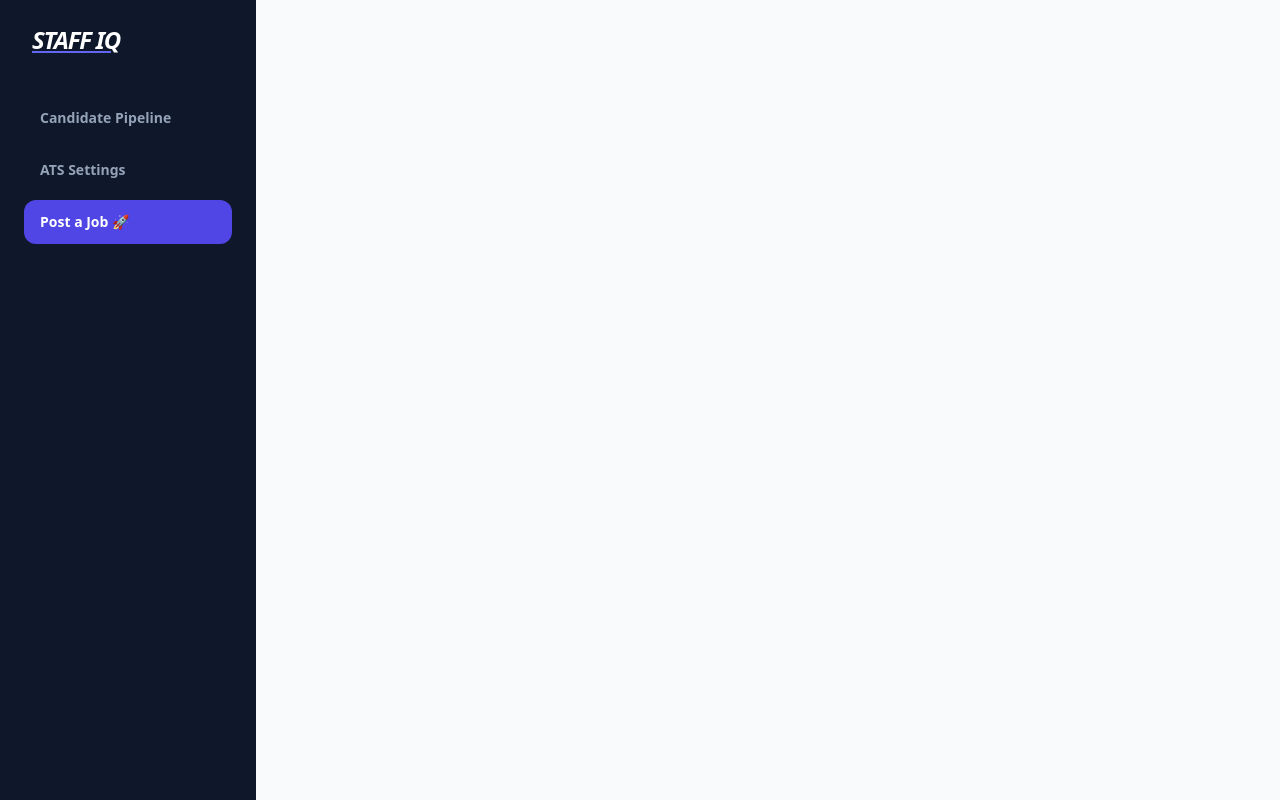
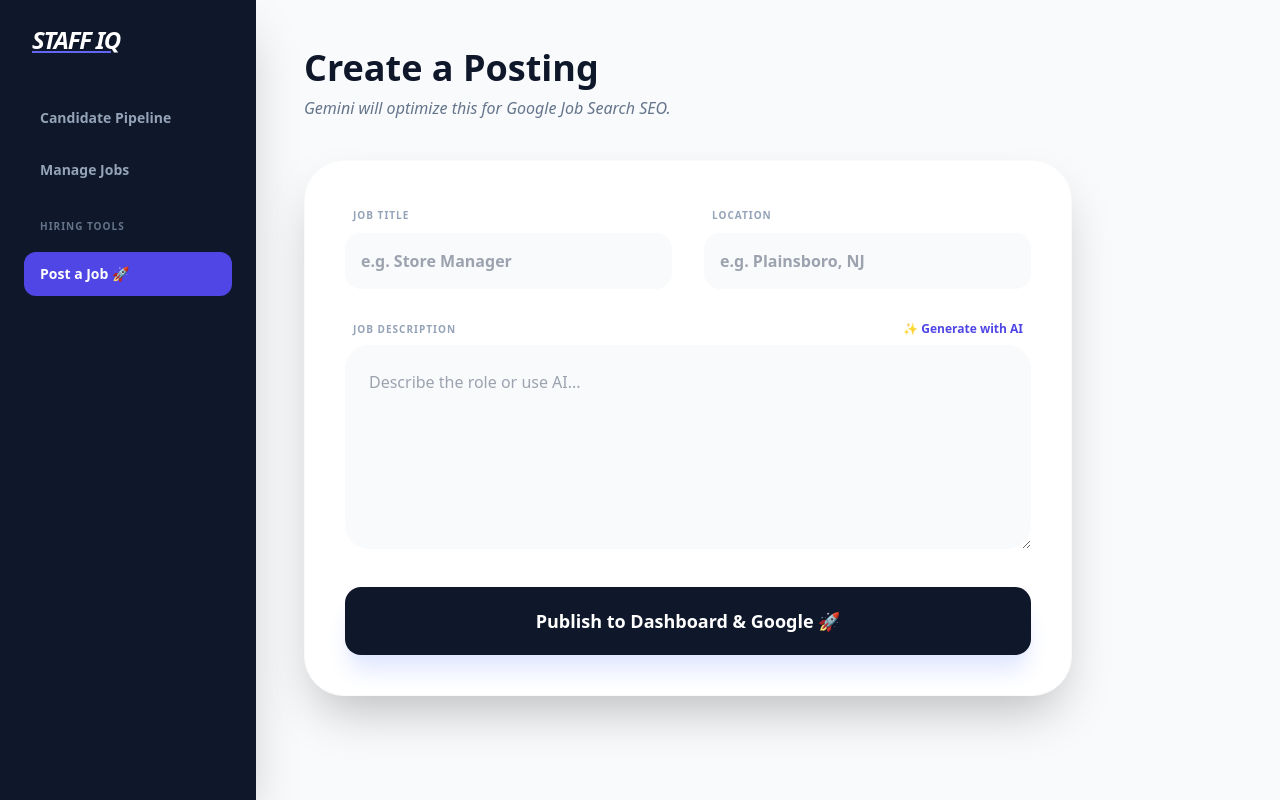
Before and after one commit to dansims2024-afk/staff-iq, a React (Vite) app: page / in a window 1280 px wide. Both pictures are taken after a click on the button "Post a Job 🚀". Built offline with nearby package versions, Linux system fonts and the light colour scheme.

Commit message:
Update App.jsx

```diff
--- a/src/App.jsx
+++ b/src/App.jsx
@@ -2,111 +2,142 @@ import React, { useState } from 'react';
 
 const App = () => {
   const [activeTab, setActiveTab] = useState('pipeline');
-  const [isGeneratingEmail, setIsGeneratingEmail] = useState(false);
-  const [autoReplyText, setAutoReplyText] = useState("");
+  const [isGenerating, setIsGenerating] = useState(false);
+
+  // --- STATE: JOBS & CANDIDATES ---
+  const [jobs, setJobs] = useState([
+    { id: 101, title: "Store Manager", location: "Plainsboro, NJ", status: "Active", applicants: 15 },
+  ]);
+
+  const [jobForm, setJobForm] = useState({
+    title: "",
+    location: "",
+    salaryMin: "60000",
+    salaryMax: "80000",
+    description: ""
+  });
 
   const [candidates, setCandidates] = useState([
-    { id: 1, name: 'Alex Rivera', role: 'Store Manager', score: 89, time: '2h ago', status: 'Screening', bio: 'Experienced retail leader.', skills: ['P&L', 'Leadership'] },
+    { id: 1, name: 'Alex Rivera', role: 'Store Manager', score: 89, time: '2h ago', status: 'Screening', skills: ['P&L', 'Leadership'] },
   ]);
 
-  // --- GEMINI: GENERATE AUTO-REPLY ---
-  const generateAutoReply = () => {
-    setIsGeneratingEmail(true);
-    // Simulating Gemini's response for an SEO-optimized, friendly reply
+  // --- GEMINI FUNCTIONS ---
+  const generateAIDescription = () => {
+    if (!jobForm.title) return alert("Enter a Job Title first!");
+    setIsGenerating(true);
     setTimeout(() => {
-      const template = `Hi {{candidate_name}},\n\nThank you for applying for the position at Staff IQ! Our team has received your resume, and our AI-matching engine is currently reviewing your qualifications against our requirements. \n\nWe pride ourselves on a fast hiring process and will be in touch within 48 hours if there is a match. In the meantime, feel free to check out our team page!\n\nBest regards,\nThe Hiring Team`;
-      setAutoReplyText(template);
-      setIsGeneratingEmail(false);
+      const aiText = `Join Staff IQ as our next ${jobForm.title}! We are looking for a leader in ${jobForm.location} who can drive sales and manage high-performing teams. Key responsibilities include hitting monthly targets and maintaining excellence in customer service.`;
+      setJobForm({ ...jobForm, description: aiText });
+      setIsGenerating(false);
     }, 1200);
+  };
+
+  const handlePublish = () => {
+    if (!jobForm.title) return alert("Title is required");
+    const newJob = {
+      id: Date.now(),
+      title: jobForm.title,
+      location: jobForm.location,
+      status: "Active",
+      applicants: 0
+    };
+    setJobs([newJob, ...jobs]);
+    setActiveTab('manage-jobs'); // Directs to the hub after posting
+    alert("🚀 Job Published to your Dashboard!");
   };
 
   return (
     <div className="flex min-h-screen bg-[#F8FAFC] font-sans text-slate-900">
 
       {/* SIDEBAR */}
-      <div className="w-64 bg-[#0F172A] text-white p-6 flex flex-col fixed h-full z-10">
+      <div className="w-64 bg-[#0F172A] text-white p-6 flex flex-col fixed h-full z-10 shadow-2xl">
         <div className="mb-10 px-2 font-black italic text-2xl tracking-tighter uppercase underline decoration-indigo-500">Staff IQ</div>
         <nav className="flex-1 space-y-2 text-sm">
-          <button onClick={() => setActiveTab('pipeline')} className={`w-full text-left px-4 py-3 rounded-xl font-bold ${activeTab === 'pipeline' ? 'bg-indigo-600' : 'text-slate-400 hover:bg-slate-800'}`}>Candidate Pipeline</button>
-          <button onClick={() => setActiveTab('settings')} className={`w-full text-left px-4 py-3 rounded-xl font-bold ${activeTab === 'settings' ? 'bg-indigo-600' : 'text-slate-400 hover:bg-slate-800'}`}>ATS Settings</button>
-          <button onClick={() => setActiveTab('post-job')} className={`w-full text-left px-4 py-3 rounded-xl font-bold ${activeTab === 'post-job' ? 'bg-indigo-600' : 'text-slate-400 hover:bg-slate-800'}`}>Post a Job 🚀</button>
+          <button onClick={() => setActiveTab('pipeline')} className={`w-full text-left px-4 py-3 rounded-xl font-bold transition-all ${activeTab === 'pipeline' ? 'bg-indigo-600' : 'text-slate-400 hover:bg-slate-800'}`}>Candidate Pipeline</button>
+          <button onClick={() => setActiveTab('manage-jobs')} className={`w-full text-left px-4 py-3 rounded-xl font-bold transition-all ${activeTab === 'manage-jobs' ? 'bg-indigo-600' : 'text-slate-400 hover:bg-slate-800'}`}>Manage Jobs</button>
+          <div className="pt-4 pb-2 px-4 text-[10px] uppercase tracking-widest text-slate-500 font-black">Hiring Tools</div>
+          <button onClick={() => setActiveTab('post-job')} className={`w-full text-left px-4 py-3 rounded-xl font-bold transition-all ${activeTab === 'post-job' ? 'bg-indigo-600' : 'text-slate-400 hover:bg-slate-800'}`}>Post a Job 🚀</button>
         </nav>
       </div>
 
       {/* MAIN CONTENT */}
       <div className="flex-1 ml-64 p-12">
 
-        {/* SETTINGS VIEW with EMAIL GENERATOR */}
-        {activeTab === 'settings' && (
-          <div className="max-w-4xl animate-in slide-in-from-bottom-4">
-            <h1 className="text-4xl font-black mb-2">ATS Settings</h1>
-            <p className="text-slate-500 mb-10 font-medium">Automate your candidate communications with Gemini AI.</p>
+        {/* VIEW: POST A JOB (RESTORED) */}
+        {activeTab === 'post-job' && (
+          <div className="max-w-3xl animate-in slide-in-from-bottom-6 duration-500">
+            <h1 className="text-4xl font-black mb-2 text-slate-900">Create a Posting</h1>
+            <p className="text-slate-500 mb-10 font-medium italic">Gemini will optimize this for Google Job Search SEO.</p>
 
-            <div className="grid grid-cols-1 md:grid-cols-2 gap-8">
-              {/* LEFT: Channel Settings */}
-              <div className="bg-white rounded-[2.5rem] shadow-sm p-10 border border-slate-100">
-                <h4 className="font-black text-slate-900 mb-6">Inbound Channels</h4>
-                <div className="p-6 bg-indigo-50 rounded-3xl border border-indigo-100 mb-6">
-                  <p className="text-xs font-black text-indigo-400 uppercase tracking-widest mb-1">Inbound Email</p>
-                  <p className="text-indigo-900 font-bold">jobs@staff-iq.com</p>
+            <div className="bg-white rounded-[2.5rem] shadow-2xl p-10 space-y-8 border border-slate-50">
+              <div className="grid grid-cols-2 gap-8">
+                <div className="space-y-2">
+                  <label className="text-[10px] font-black text-slate-400 uppercase tracking-widest px-2">Job Title</label>
+                  <input type="text" placeholder="e.g. Store Manager" value={jobForm.title} onChange={(e) => setJobForm({...jobForm, title: e.target.value})} className="w-full p-4 bg-slate-50 rounded-2xl font-bold border-none focus:ring-2 focus:ring-indigo-500 outline-none" />
                 </div>
-                <div className="space-y-4">
-                  <div className="flex items-center justify-between">
-                    <span className="font-bold text-sm">Auto-Reply Status</span>
-                    <div className="w-10 h-5 bg-green-500 rounded-full relative shadow-inner">
-                        <div className="absolute right-1 top-1 w-3 h-3 bg-white rounded-full"></div>
-                    </div>
-                  </div>
+                <div className="space-y-2">
+                  <label className="text-[10px] font-black text-slate-400 uppercase tracking-widest px-2">Location</label>
+                  <input type="text" placeholder="e.g. Plainsboro, NJ" value={jobForm.location} onChange={(e) => setJobForm({...jobForm, location: e.target.value})} className="w-full p-4 bg-slate-50 rounded-2xl font-bold border-none focus:ring-2 focus:ring-indigo-500 outline-none" />
                 </div>
               </div>
 
-              {/* RIGHT: EMAIL COMPOSER */}
-              <div className="bg-white rounded-[2.5rem] shadow-sm p-10 border border-slate-100">
-                <div className="flex justify-between items-center mb-6">
-                  <h4 className="font-black text-slate-900">Auto-Reply Template</h4>
-                  <button
-                    onClick={generateAutoReply}
-                    className="text-[10px] font-black uppercase text-indigo-600 flex items-center gap-1 hover:underline"
-                  >
-                    {isGeneratingEmail ? "✨ Writing..." : "✨ Reset with Gemini"}
+              <div className="space-y-2">
+                <div className="flex justify-between items-center px-2">
+                  <label className="text-[10px] font-black text-slate-400 uppercase tracking-widest">Job Description</label>
+                  <button onClick={generateAIDescription} className="text-xs font-black text-indigo-600 hover:scale-105 transition-transform">
+                    {isGenerating ? "✨ Gemini is writing..." : "✨ Generate with AI"}
                   </button>
                 </div>
+                <textarea rows="6" value={jobForm.description} onChange={(e) => setJobForm({...jobForm, description: e.target.value})} className="w-full bg-slate-50 border-none rounded-3xl p-6 text-slate-600 font-medium leading-relaxed outline-none focus:ring-2 focus:ring-indigo-500" placeholder="Describe the role or use AI..." />
+              </div>
 
-                <textarea
-                  value={autoReplyText}
-                  onChange={(e) => setAutoReplyText(e.target.value)}
-                  placeholder="Tell Gemini to write a professional response..."
-                  className="w-full h-64 bg-slate-50 border-none rounded-3xl p-6 text-sm font-medium leading-relaxed text-slate-600 focus:ring-2 focus:ring-indigo-500 outline-none"
-                />
-
-                <button className="w-full mt-6 py-4 bg-[#0F172A] text-white font-black rounded-2xl text-xs uppercase tracking-widest">
-                  Save Template
-                </button>
-              </div>
+              <button onClick={handlePublish} className="w-full bg-[#0F172A] text-white font-black py-5 rounded-2xl hover:bg-indigo-600 transition-all shadow-xl shadow-indigo-100 flex items-center justify-center gap-3 text-lg">
+                Publish to Dashboard & Google 🚀
+              </button>
             </div>
           </div>
         )}
 
-        {/* PIPELINE VIEW */}
-        {activeTab === 'pipeline' && (
-          <div className="max-w-5xl animate-in fade-in">
-            <h1 className="text-4xl font-black mb-10">Candidate Pipeline</h1>
-            <div className="space-y-4">
-              {candidates.map((c) => (
-                <div key={c.id} className="bg-white p-6 rounded-[2rem] shadow-sm border border-slate-100 flex items-center justify-between">
-                  <div className="flex items-center gap-6">
-                    <div className="w-14 h-14 rounded-full border-4 border-green-500 flex items-center justify-center font-black text-green-600">{c.score}</div>
+        {/* VIEW: MANAGE JOBS */}
+        {activeTab === 'manage-jobs' && (
+          <div className="max-w-4xl animate-in fade-in">
+             <h1 className="text-3xl font-black mb-8">Your Open Jobs</h1>
+             <div className="grid grid-cols-1 gap-4">
+                {jobs.map(job => (
+                  <div key={job.id} className="bg-white p-8 rounded-3xl border border-slate-100 flex justify-between items-center shadow-sm hover:border-indigo-200 transition-all">
                     <div>
-                      <h4 className="font-black text-lg">{c.name}</h4>
-                      <p className="text-xs font-bold text-slate-400">{c.role}</p>
+                      <h3 className="text-xl font-black text-slate-900">{job.title}</h3>
+                      <p className="text-xs font-bold text-slate-400 uppercase tracking-widest mt-1">{job.location} • <span className="text-green-500">Active</span></p>
+                    </div>
+                    <div className="text-center bg-indigo-50 px-6 py-2 rounded-2xl">
+                      <div className="text-2xl font-black text-indigo-600">{job.applicants}</div>
+                      <div className="text-[9px] uppercase font-black text-indigo-300">Applicants</div>
                     </div>
                   </div>
-                  <button className="bg-slate-100 px-6 py-3 rounded-xl font-bold text-xs">View Profile</button>
-                </div>
-              ))}
-            </div>
+                ))}
+             </div>
           </div>
         )}
+
+        {/* VIEW: PIPELINE */}
+        {activeTab === 'pipeline' && (
+          <div className="max-w-4xl animate-in fade-in">
+            <h1 className="text-4xl font-black mb-10">Candidate Pipeline</h1>
+            {candidates.map((c) => (
+              <div key={c.id} className="bg-white p-8 rounded-3xl shadow-sm border border-slate-100 flex items-center justify-between mb-4">
+                <div className="flex items-center gap-6">
+                  <div className="w-16 h-16 rounded-full border-4 border-green-500 flex items-center justify-center font-black text-green-600 text-2xl">{c.score}</div>
+                  <div>
+                    <h4 className="text-xl font-bold">{c.name}</h4>
+                    <p className="text-slate-400">{c.role} • {c.time}</p>
+                  </div>
+                </div>
+                <button className="bg-indigo-600 text-white px-8 py-3 rounded-xl font-bold hover:bg-indigo-700 transition-all">Profile</button>
+              </div>
+            ))}
+          </div>
+        )}
+
       </div>
     </div>
   );
```
